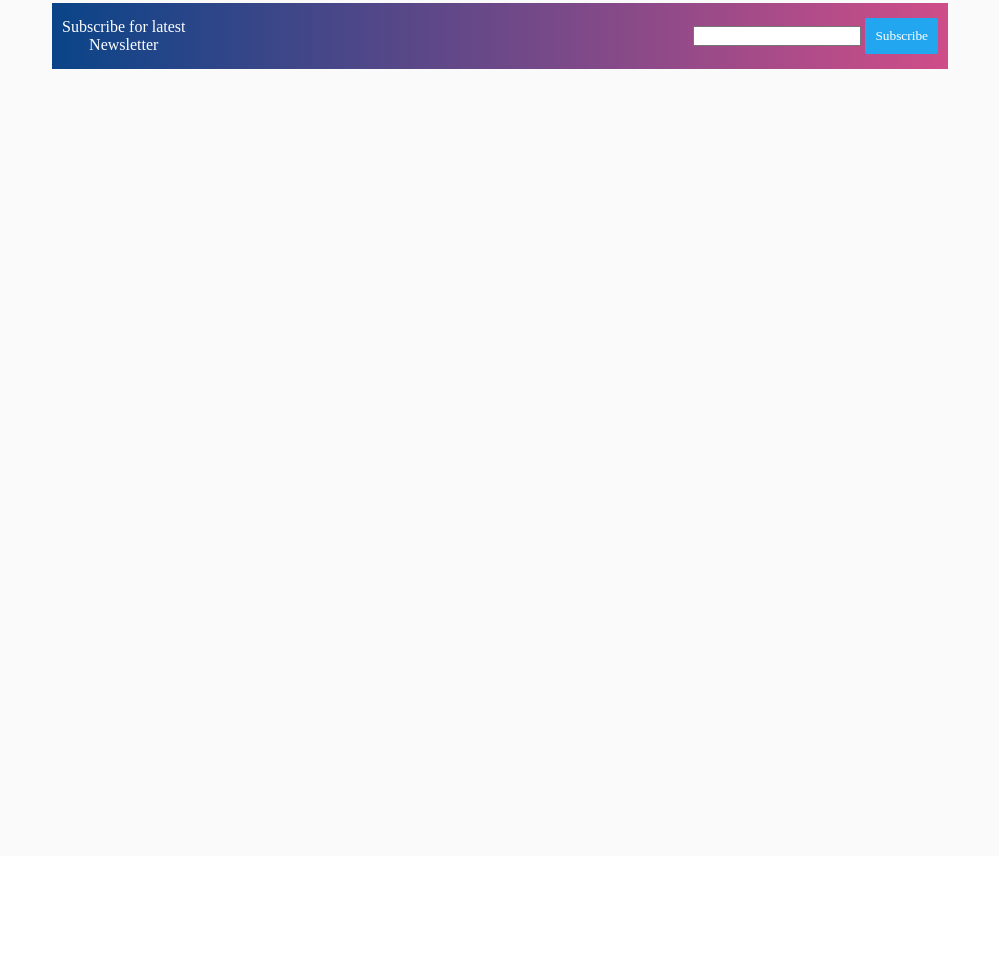
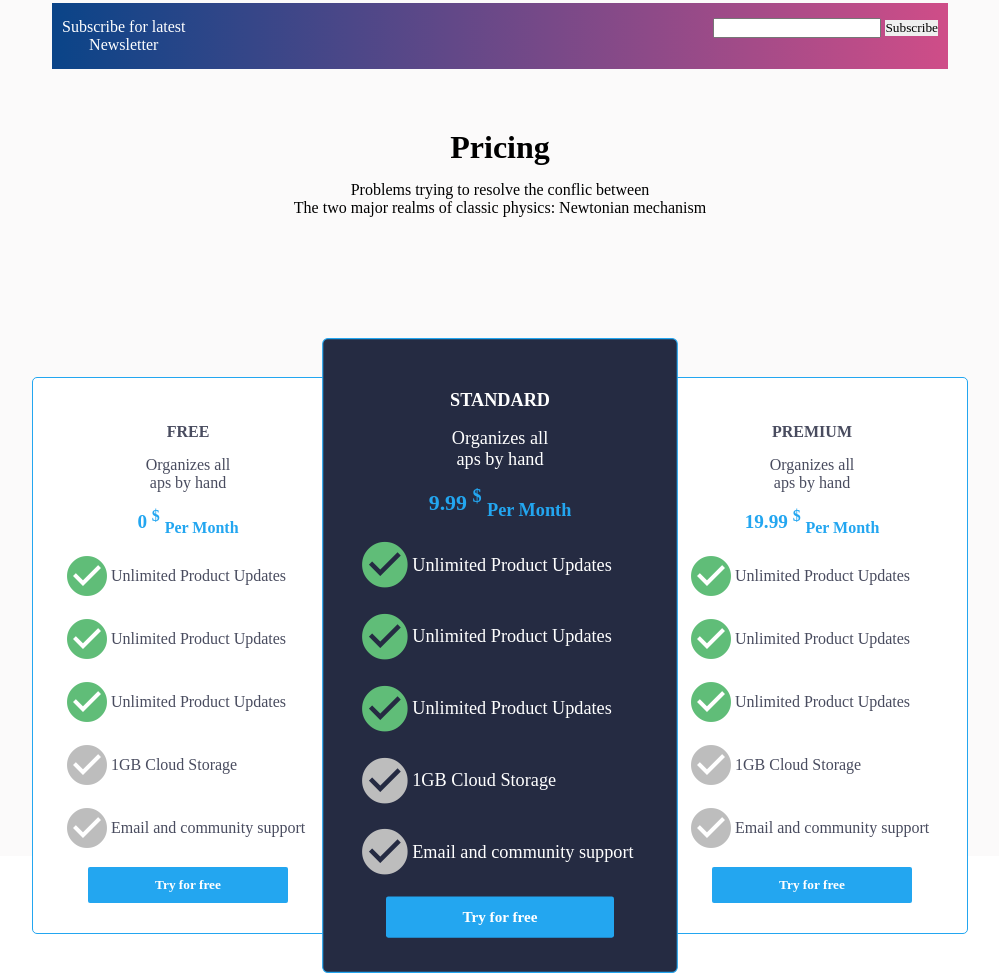
Before and after one commit to Hanan-Hussein/Insuarance-Website, a plain HTML site: page index.html in a window 1280 px wide. Shown: the part 2103-3076 px from the top of the page, without its empty margins (140-1139 px from the left). Before the commit the page ends 2959 px from the top, so only its background shows below. Drawn offline with Linux system fonts and the light colour scheme.

Commit message:
This commit adds a a pricing table toggle

```diff
--- a/index.css
+++ b/index.css
@@ -213,9 +213,8 @@ nav{
          width: 5%;
      }
      .newsletter{
-         background: linear-gradient(
-             to right,rgba(10,68,136),rgba(207,77,136));
-             width: 70%;
+         background: linear-gradient(to right,rgba(10,68,136),rgba(207,77,136));
+         width: 70%;
     }
     .newslettercover{
         display: flex;
@@ -230,6 +229,52 @@ nav{
         padding: 15px 10px;
     }
  .letterbtn{
-border: none;
-margin: 0px;
+  border: none;
+  margin: 0px;
  }
+ #pricing{
+    display: flex;
+    align-items: center;
+    justify-content: center;
+    margin-top: 160px    ;
+ }
+ .price{
+    background-color: #fff;
+    border-radius: 5px;
+    color: white;
+    border:1px solid #23A6F0;
+    padding: 30px;
+    /* margin: 10px; */
+ }
+ .price p{
+    color: hsl(232, 13%, 33%);
+    margin: 15px 0;
+    width: 250px;
+ }
+ .standard{
+    background-color: #252B42;
+    border:1px solid #23A6F0;
+    transform: scale(1.14);
+ }
+ .standard p{
+    color: #fff;
+
+ }
+
+ .figures {
+     color: #23A6F0;
+     font-weight: bold;
+     font-size: 1.2em;
+}
+.storage{
+     text-align: left;
+}
+.pricebtn button{
+    background-color: #23A6F0;
+    padding: 10px;
+    font-weight: bold;
+    width: 80%;
+    border: none;
+    border-radius: 2px;
+    color: white;
+  }
--- a/index.html
+++ b/index.html
@@ -5,6 +5,7 @@
     <meta http-equiv="X-UA-Compatible" content="IE=edge">
     <meta name="viewport" content="width=device-width, initial-scale=1.0">
     <title>Document</title>
+    <link rel="stylesheet" href="https://fonts.googleapis.com/icon?family=Material+Icons">
     <link rel="stylesheet" href="https://cdnjs.cloudflare.com/ajax/libs/font-awesome/4.7.0/css/font-awesome.min.css">
     <link rel="stylesheet" href="index.css" type="text/css">
 </head>
@@ -200,7 +201,7 @@
                 <form >
                 <input type="text" name="text">
                 <!-- <input type="submit" value="Send"> -->
-                <button class="memberbtn">
+                <button class="letterbtn">
                     Subscribe
                 </button>
                 </form>
@@ -210,6 +211,98 @@
     </div>
   </div>
 
+  <!-- Pricing -->
+      <p class="industrytext"><strong>Pricing</strong></p>
+      <p>Problems trying to resolve the conflic
+          between <br>
+          The two major realms of classic physics: Newtonian mechanism
+      </p>
+<div id="pricing">
+    <!-- free pricing -->
+<div class="price">
+    <p>
+        <Strong>FREE</Strong>
+    </p>
+    <p>Organizes all
+        <br>
+        aps by hand
+    </p>
+  <p> <span class="figures">
+      0 <sup>$</sup>
+       <sub>Per Month</sub>
+    </span></p>
+
+    <!-- items -->
+    <div class="storage">
+        <p><i class="material-icons" style="font-size:48px;color:rgb(96, 189, 120);vertical-align: -19px;">check_circle</i>Unlimited Product Updates</p>
+        <p><i class="material-icons" style="font-size:48px;color:rgb(96, 189, 120);vertical-align: -19px;">check_circle</i>Unlimited Product Updates</p>
+        <p><i class="material-icons" style="font-size:48px;color:rgb(96, 189, 120);vertical-align: -19px;">check_circle</i>Unlimited Product Updates</p>
+        <p ><i class="material-icons" style="font-size:48px;color:rgb(189, 189, 189);vertical-align: -19px;">check_circle</i>1GB Cloud Storage </p>
+        <p><i class="material-icons" style="font-size:48px;color:rgb(189, 189, 189);vertical-align: -19px;">check_circle</i>Email and community support</p>
+    </div>
+    <div class="pricebtn">
+        <button >Try for free</button>
+    </div>
+</div>
+<!-- standard pricing -->
+<div class="price standard">
+    <p>
+        <strong>STANDARD</strong>
+    </p>
+    <p>Organizes all
+        <br>
+        aps by hand
+    </p>
+    <p> <span class="figures">
+        9.99 <sup>$</sup>
+         <sub>Per Month</sub>
+      </span></p>
+
+      <!-- items -->
+      <div class="storage">
+        <p><i class="material-icons" style="font-size:48px;color:rgb(96, 189, 120);vertical-align: -19px;">check_circle</i>Unlimited Product Updates</p>
+        <p><i class="material-icons" style="font-size:48px;color:rgb(96, 189, 120);vertical-align: -19px;">check_circle</i>Unlimited Product Updates</p>
+        <p><i class="material-icons" style="font-size:48px;color:rgb(96, 189, 120);vertical-align: -19px;">check_circle</i>Unlimited Product Updates</p>
+        <p ><i class="material-icons" style="font-size:48px;color:rgb(189, 189, 189);vertical-align: -19px;">check_circle</i>1GB Cloud Storage </p>
+        <p><i class="material-icons" style="font-size:48px;color:rgb(189, 189, 189);vertical-align: -19px;">check_circle</i>Email and community support</p>
+    </div>
+    <div class="pricebtn">
+        <button >Try for free</button>
+    </div>
+</div>
+<!-- Premium Pricing -->
+<div class="price ">
+    <p>
+        <strong>PREMIUM</strong>
+    </p>
+    <p>Organizes all
+        <br>
+        aps by hand
+    </p>
+    <p> <span class="figures">
+        19.99 <sup>$</sup>
+         <sub>Per Month</sub>
+      </span></p>
+
+      <!-- items -->
+      <div class="storage">
+        <p><i class="material-icons" style="font-size:48px;color:rgb(96, 189, 120);vertical-align: -19px;">check_circle</i>Unlimited Product Updates</p>
+        <p><i class="material-icons" style="font-size:48px;color:rgb(96, 189, 120);vertical-align: -19px;">check_circle</i>Unlimited Product Updates</p>
+        <p><i class="material-icons" style="font-size:48px;color:rgb(96, 189, 120);vertical-align: -19px;">check_circle</i>Unlimited Product Updates</p>
+        <p ><i class="material-icons" style="font-size:48px;color:rgb(189, 189, 189);vertical-align: -19px;">check_circle</i>1GB Cloud Storage </p>
+        <p><i class="material-icons" style="font-size:48px;color:rgb(189, 189, 189);vertical-align: -19px;">check_circle</i>Email and community support</p>
+    </div>
+
+    <div class="pricebtn">
+        <button >Try for free</button>
+    </div>
+
+
+</div>
+
+</div>
+
+
   </div>
 
 </body>
```
